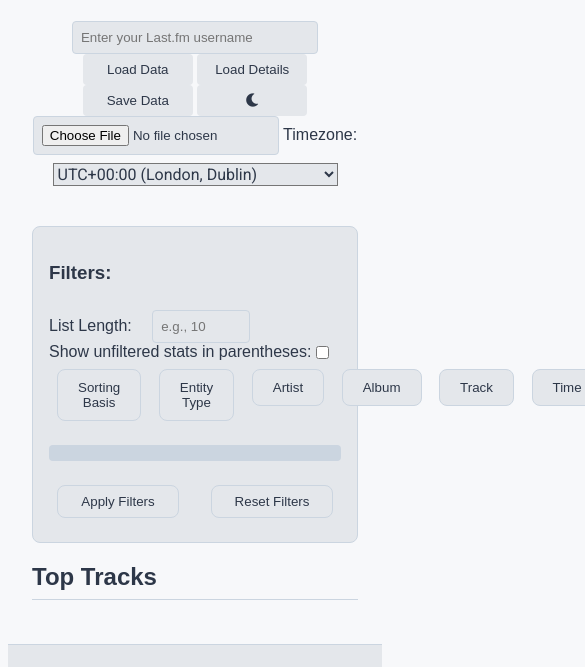
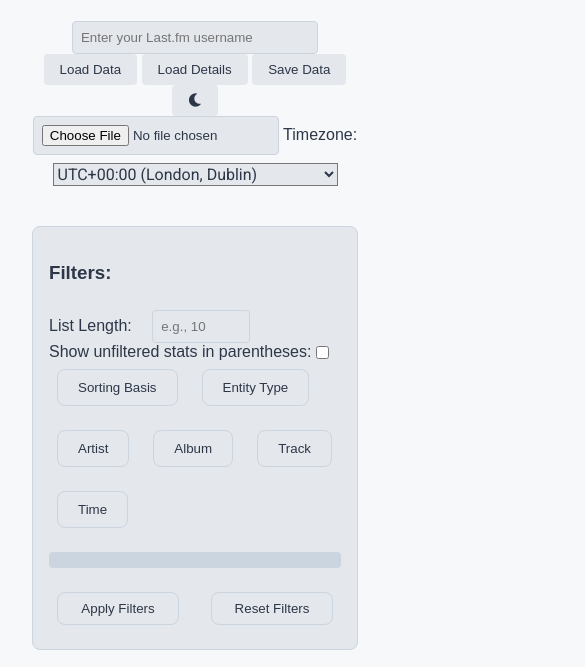
Before and after one commit to Aletheides/lastfmlists, a plain HTML site: page index.html in a window 390 px wide. Shown: the part 147-814 px from the top of the page, 585 px wide, since content can reach past the window. Drawn offline with Linux system fonts and the light colour scheme.

Commit message:
mobile fix 2 fr fr

```diff
--- a/style.css
+++ b/style.css
@@ -144,10 +144,10 @@ main {
 
 #filters {
     display: flex;
-    gap: 0.5rem;
-    justify-content: center;
+    flex-wrap: wrap; /* Allow dropdowns to wrap onto the next line */
+    gap: 0.5rem; /* Add space between the dropdowns */
+    justify-content: center; /* Align items in the center */
     align-items: center;
-    flex-wrap: wrap; /* Allows items to wrap onto the next line */
 }
 
 #filters label {
@@ -214,9 +214,9 @@ main {
 
 .dropdown {
     position: relative;
-    display: inline-block;
+    display: flex;
     margin: 0.5rem;
-    width: 100%;
+    width: auto;
     font-family: 'Roboto Flex', sans-serif;
     align-items: center;
 }
@@ -228,7 +228,7 @@ button, .dropdown-button {
     padding: 10px 20px;
     border-radius: 8px;
     cursor: pointer;
-    width: 100%;
+    width: auto; /* Allow the button to only take as much space as needed */
     font-family: 'Roboto Flex', sans-serif;
 }
 
@@ -286,8 +286,10 @@ body.no-scroll {
 
 .filters {
     display: flex;
-    justify-content: space-between;
-    gap: 0.1rem;
+    flex-wrap: wrap;
+    gap: 0.5rem;
+    justify-content: flex-start;
+    align-items: center;
     width: 100%;
 }
 
```
